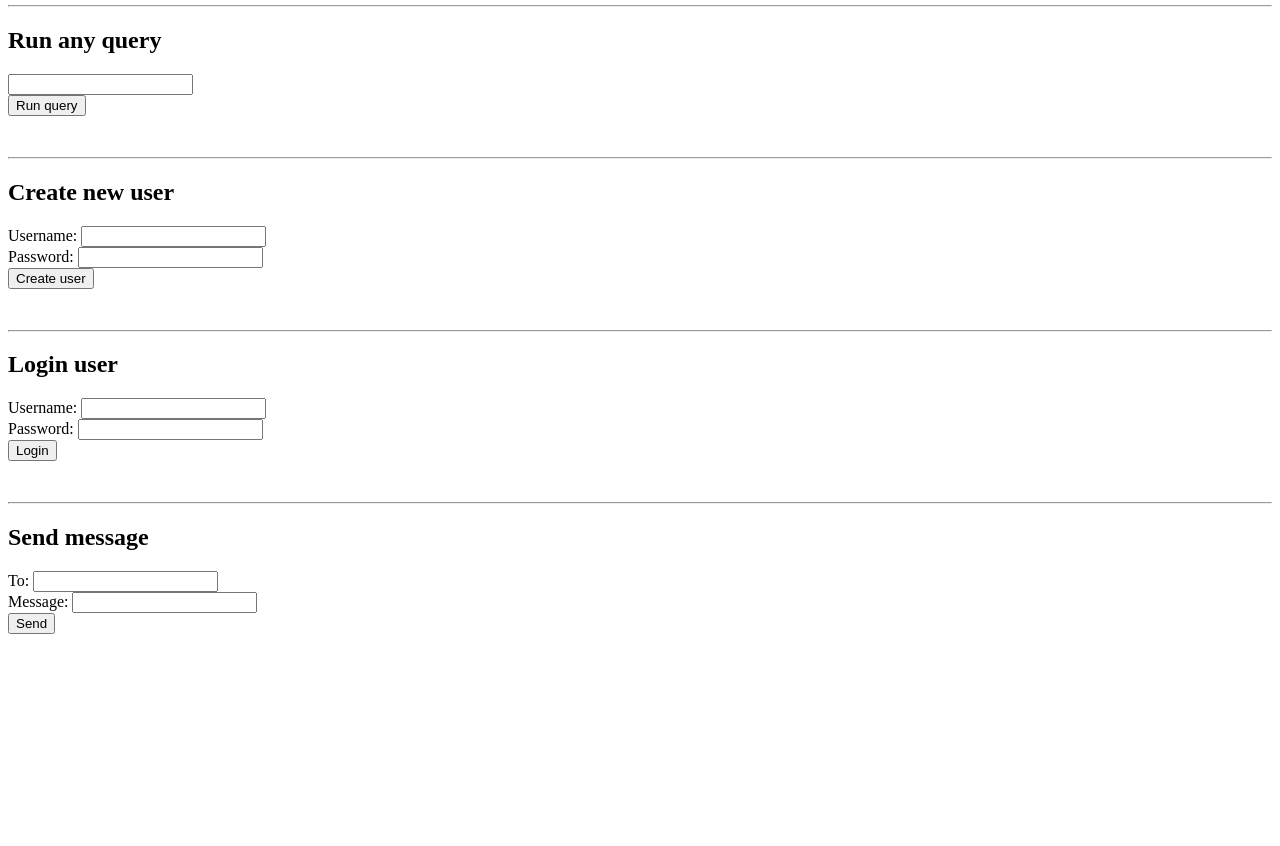
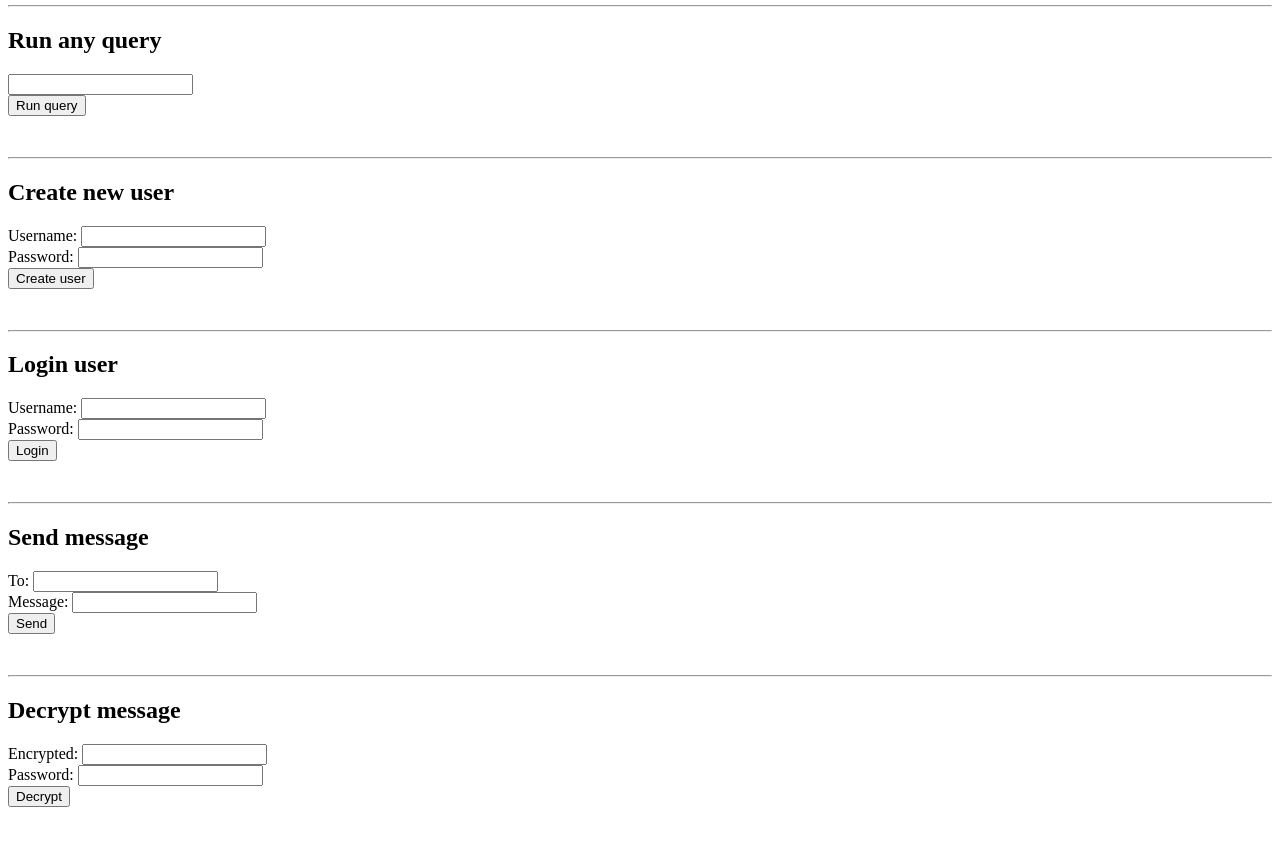
Before and after one commit to tycrek-archive/chat-app, a website: page backend-api/index.html in a window 1280 px wide. Shown: the part 104-950 px from the top of the page. Before the commit the page ends 800 px from the top, so only its background shows below. Drawn offline with nearby package versions, Linux system fonts and the light colour scheme.

Commit message:
Added decryption

```diff
--- a/backend-api/index.html
+++ b/backend-api/index.html
@@ -47,7 +47,24 @@
 					else return json.data.pubKey;
 				})
 				.then((pubKey) => encrypt(message, pubKey))
-				.then((encrypted) => console.log(encrypted));
+				.then((encrypted) => $('#send-result').html(encrypted))
+				.catch((err) => alert(err));
+			};
+
+			var decryptMsg = function() {
+				let token = $('#token').val();
+				let encrypted = $('#decrypt-text').val();
+				let password = $('#decrypt-pass').val();
+
+				fetch(`/keypairs/private?token=${token}`)
+				.then((res) => res.json())
+				.then((json) => {
+					if (json.code != 200) throw 'Error';
+					else return json.data.privKey;
+				})
+				.then((privKey) => decrypt(encrypted, privKey, password))
+				.then((decrypted) => $('#decrypt-result').html(decrypted))
+				.catch((err) => (console.error(err), alert(err)));
 			};
 		</script>
 	</head>
@@ -92,5 +109,15 @@
 			<input type="button" onclick="sendMsg()" value="Send">
 		</form>
 		<pre id="send-result">&nbsp;</pre>
+
+		<hr>
+
+		<h2>Decrypt message</h2>
+		<form>
+			Encrypted: <input id="decrypt-text" type="text"><br>
+			Password: <input id="decrypt-pass" type="text"><br>
+			<input type="button" onclick="decryptMsg()" value="Decrypt">
+		</form>
+		<pre id="decrypt-result">&nbsp;</pre>
 	</body>
 </html>
```
